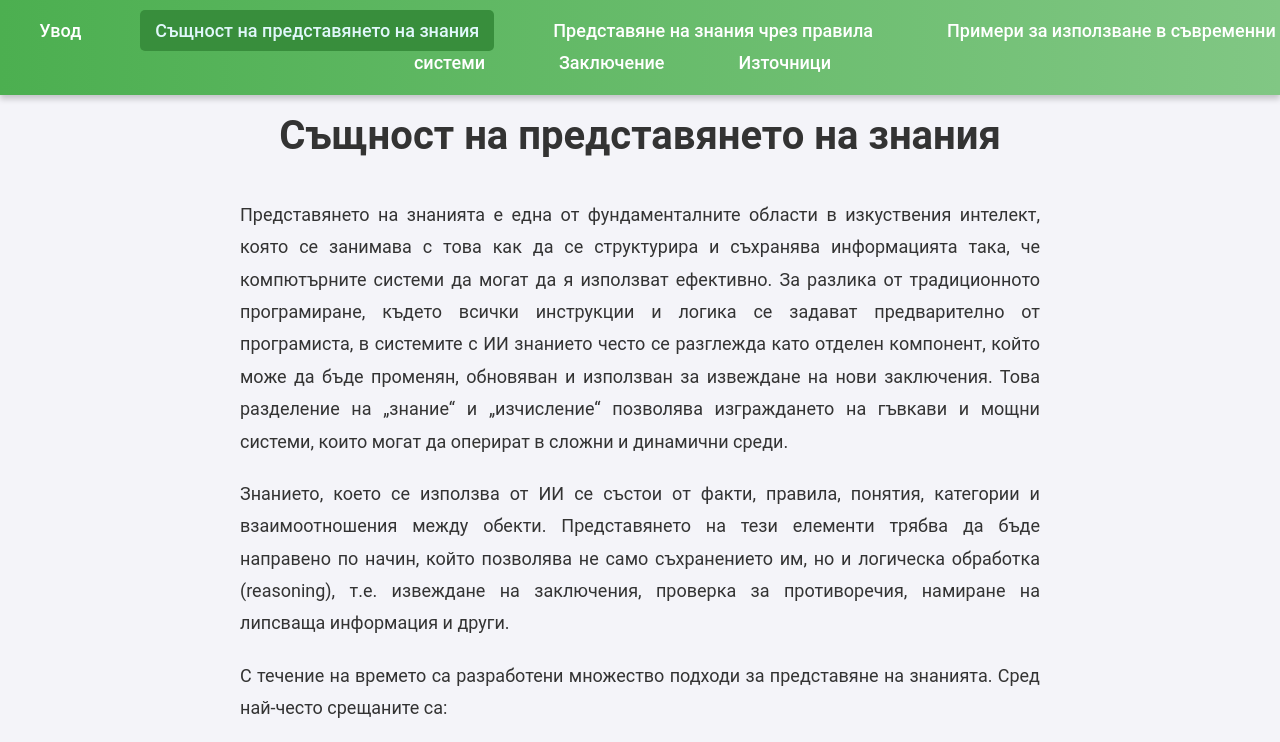
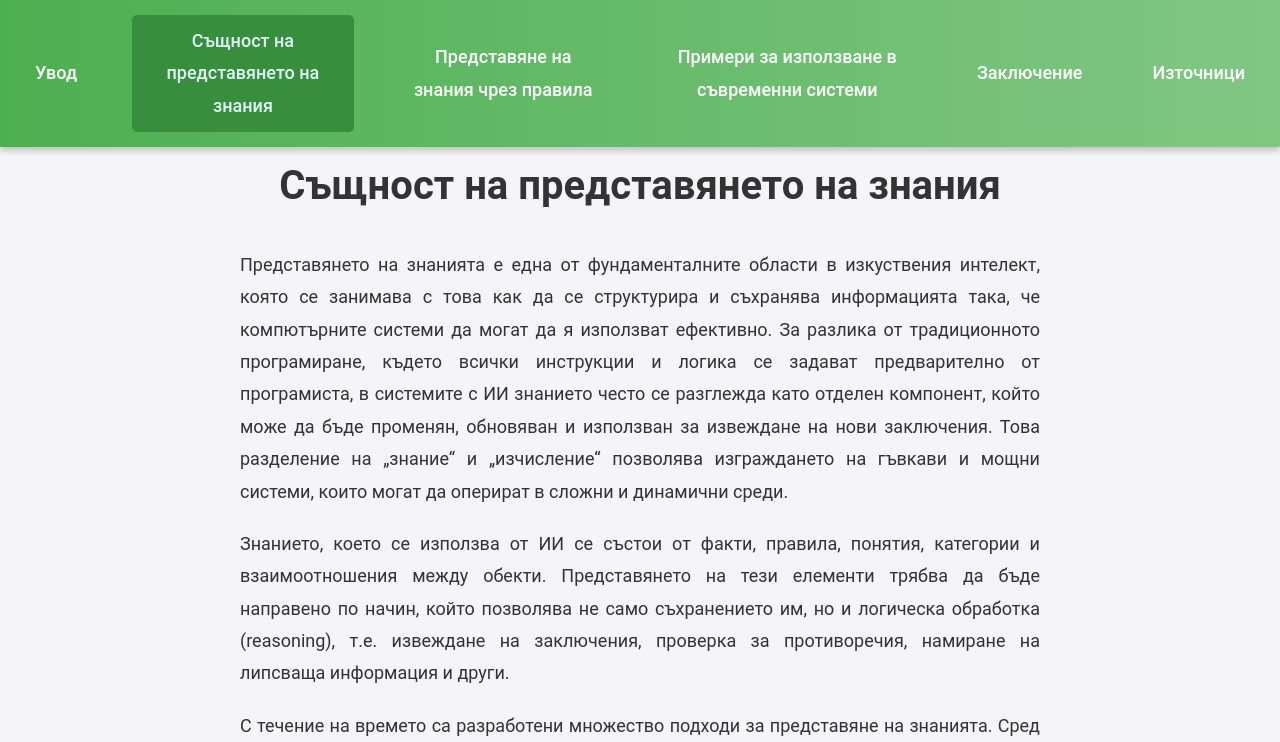
Before and after one commit to mitaka621/mitaka621.github.io, a plain HTML site: page page2.html in a window 1280 px wide. Shown: the top 742 px of the page. Drawn offline with Linux system fonts and the light colour scheme.

Commit message:
fix design

```diff
--- a/styles.css
+++ b/styles.css
@@ -19,6 +19,9 @@ body {
   padding: 15px 0;
   box-shadow: 0 4px 6px rgba(0, 0, 0, 0.2);
   z-index: 1000;
+  display: flex;
+  justify-content: center;
+  align-items: center;
 }
 
 .menu a {
@@ -50,7 +53,7 @@ body {
 /* Title styles */
 .title {
   text-align: center;
-  margin-top: 100px;
+  margin-top: 150px;
   font-size: 40px;
   color: #333;
   font-weight: bold;
```
